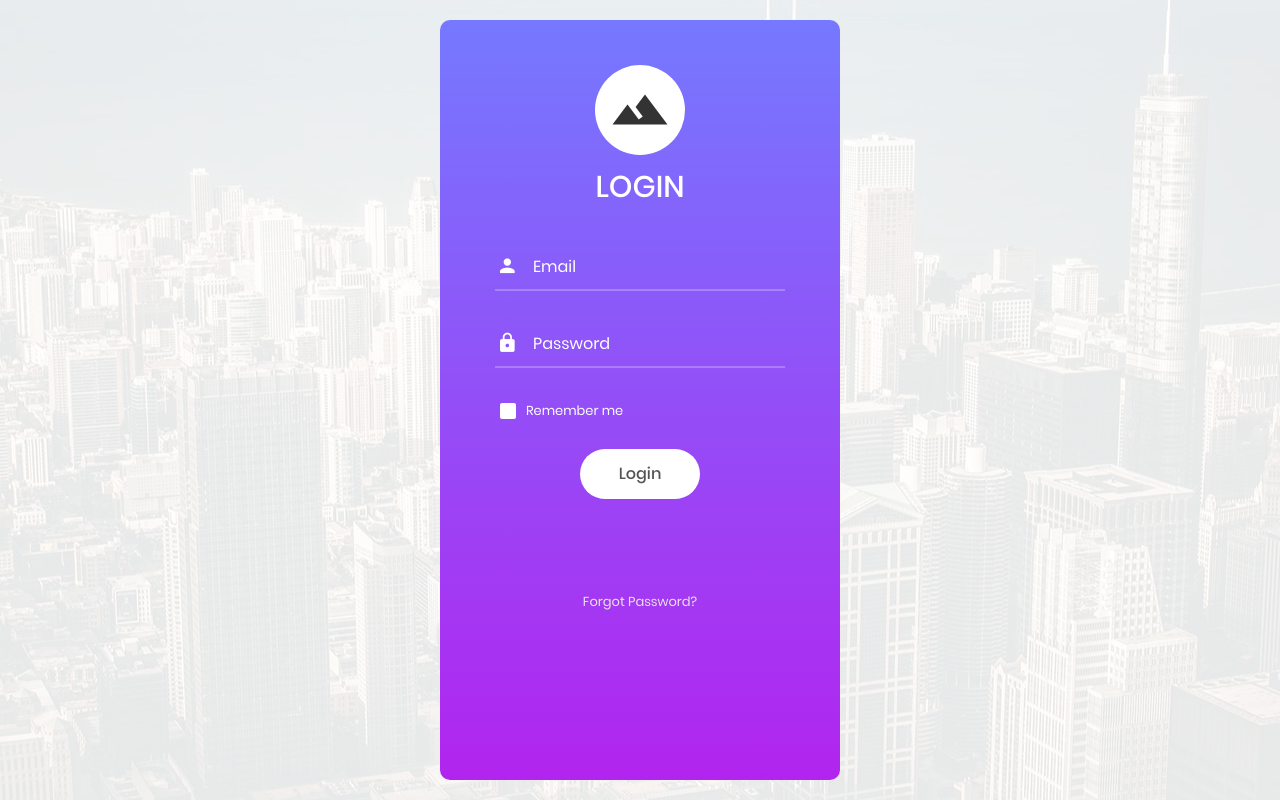
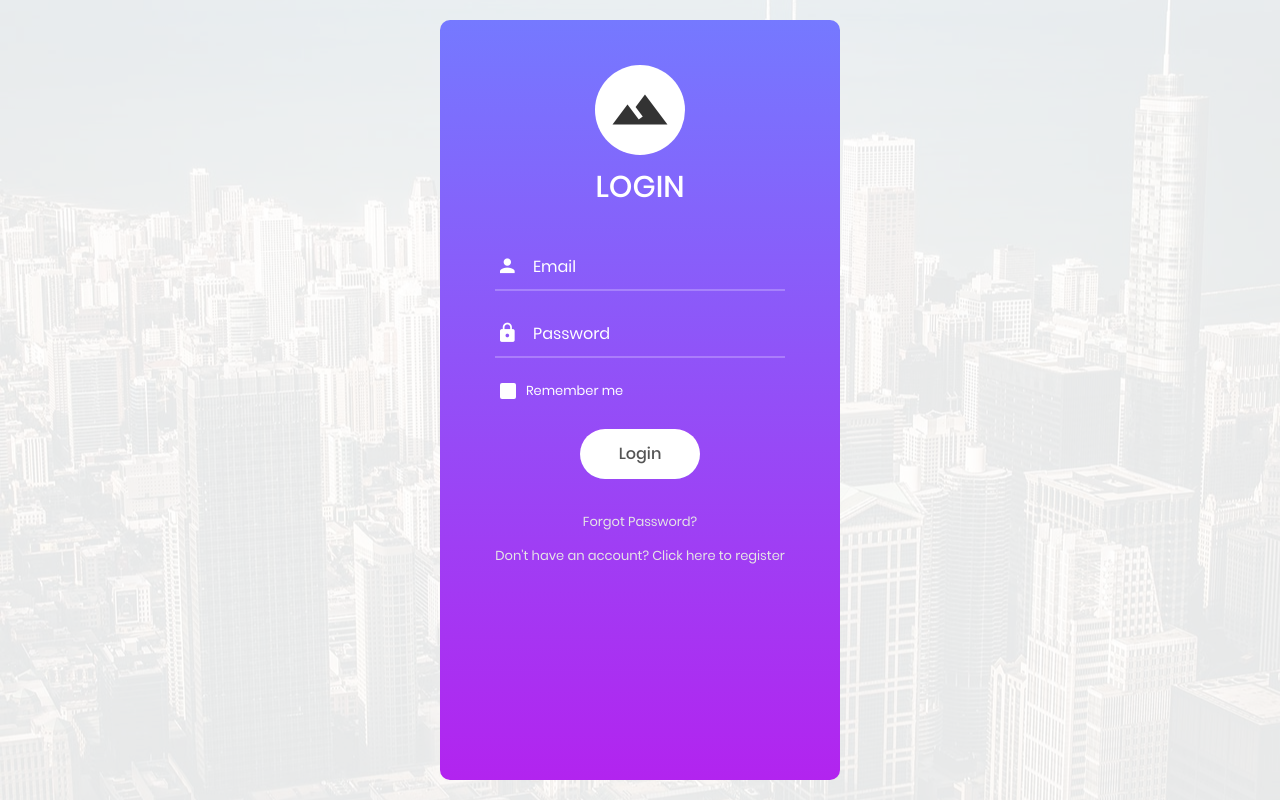
Before and after one commit to esborn13467/cloudcart, a Django app: page /user/login in a window 1280 px wide. Run offline with Django 5.2, Linux system fonts and the light colour scheme; some libraries are stand-ins or nearby versions.

Commit message:
Simplify UI spacing and enhance login/register forms.
Reduced bottom margins for cleaner layout in CSS. Enhanced login and register templates by adding dynamic SweetAlert messages, fixing spacing issues, and improving navigation for account actions. These changes enhance user experience and interface clarity.

```diff
--- a/static/css/main.css
+++ b/static/css/main.css
@@ -255,7 +255,7 @@ iframe {
   width: 100%;
   position: relative;
   border-bottom: 2px solid rgba(255,255,255,0.24);
-  margin-bottom: 30px;
+  margin-bottom: 20px;
 }
 
 .input100 {
--- a/templates/login.html
+++ b/templates/login.html
@@ -6,6 +6,8 @@
     <meta name="viewport" content="width=device-width, initial-scale=1">
     <!--===============================================================================================-->
     {% load static %}
+    <script src="https://cdn.jsdelivr.net/npm/sweetalert2@11"></script>
+
     <link rel="icon" type="image/png" href="{% static 'images/icons/favicon.ico' %}"/>
     <!--===============================================================================================-->
     <link rel="stylesheet" type="text/css" href="{% static 'vendor/bootstrap/css/bootstrap.min.css' %}">
@@ -36,7 +38,7 @@
         <div class="wrap-login100">
             <form class="login100-form validate-form" method="POST" action="login" id="loginForm">
                 {% csrf_token %}
-					<span class="login100-form-logo">
+                <span class="login100-form-logo">
 						<i class="zmdi zmdi-landscape"></i>
 					</span>
 
@@ -44,9 +46,9 @@
 						Login
 					</span>
                 {% if form.errors %}
-                <div class="alert alert-d anger">
-                    <strong>{{ form.errors }}</strong>
-                </div>
+                    <div class="alert alert-d anger">
+                        <strong>{{ form.errors }}</strong>
+                    </div>
                 {% endif %}
                 <div class="wrap-input100 validate-input" data-validate="Enter email">
                     <input class="input100" type="email" name="email" placeholder="Email">
@@ -71,9 +73,14 @@
                     </button>
                 </div>
 
-                <div class="text-center p-t-90">
+                <div class="text-center p-t-30">
                     <a class="txt1" href="#">
                         Forgot Password?
+                    </a>
+                </div>
+                <div class="text-center p-t-10">
+                    <a class="txt1" href="{% url 'userauths:register' %}">
+                        Don't have an account? Click here to register
                     </a>
                 </div>
             </form>
@@ -82,9 +89,30 @@
 </div>
 
 <div id="dropDownSelect1"></div>
+{% if messages %}
+    <script>
+        {% for message in messages %}
+            Swal.fire({
+                text: "{{ message }}",
+                icon: "{{ message.tags }}",
+                timer: 20000,
+            });
+        {% endfor %}
+    </script>
+{% endif %}{% if messages %}
+    <script>
+        {% for message in messages %}
+            Swal.fire({
+                text: "{{ message }}",
+                icon: "{{ message.tags }}",
+                timer: 20000,
+            });
+        {% endfor %}
+    </script>
+{% endif %}
 <script>
     // this is a backup of the html implementation of the required tag in the inputs
-    document.addEventListener('DOMContentLoaded', function() {
+    document.addEventListener('DOMContentLoaded', function () {
         // Add a submit event listener to the login form to validate the email and password before submission
         document.getElementById('loginForm').addEventListener('submit', function (event) {
             // Retrieve the values of the email and password input fields
```
Also changed, not shown: templates/register.html (+6 -6 lines).
